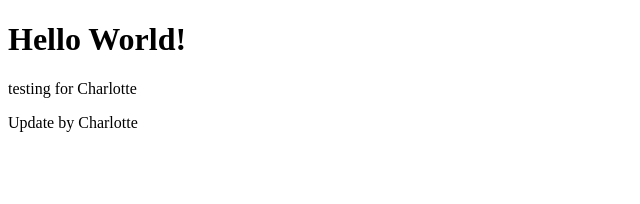
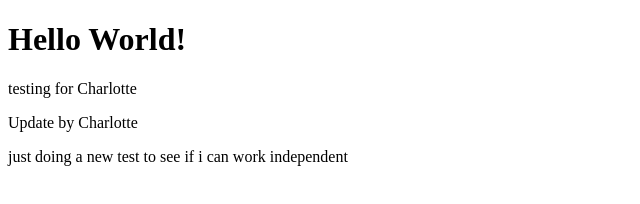
Before and after one commit to renewedspirit/test1, a plain HTML site: page index.html in a window 1280 px wide. Shown: the whole page, without its empty margins (0-640 px from the left). Drawn offline with Linux system fonts and the light colour scheme.

Commit message:
Update index.html

```diff
--- a/index.html
+++ b/index.html
@@ -9,5 +9,6 @@
     <h1>Hello World!</h1>
     <p>testing for Charlotte</p>
     <p>Update by Charlotte</p>
+    <p>just doing a new test to see if i can work independent</p>
 </body>
 </html>
```
